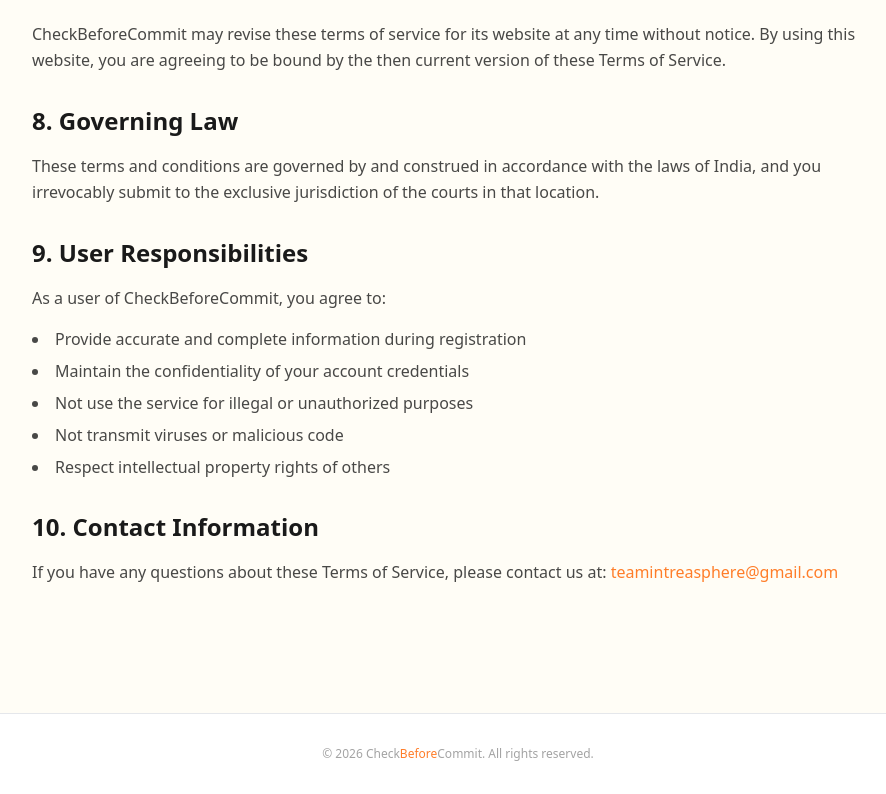
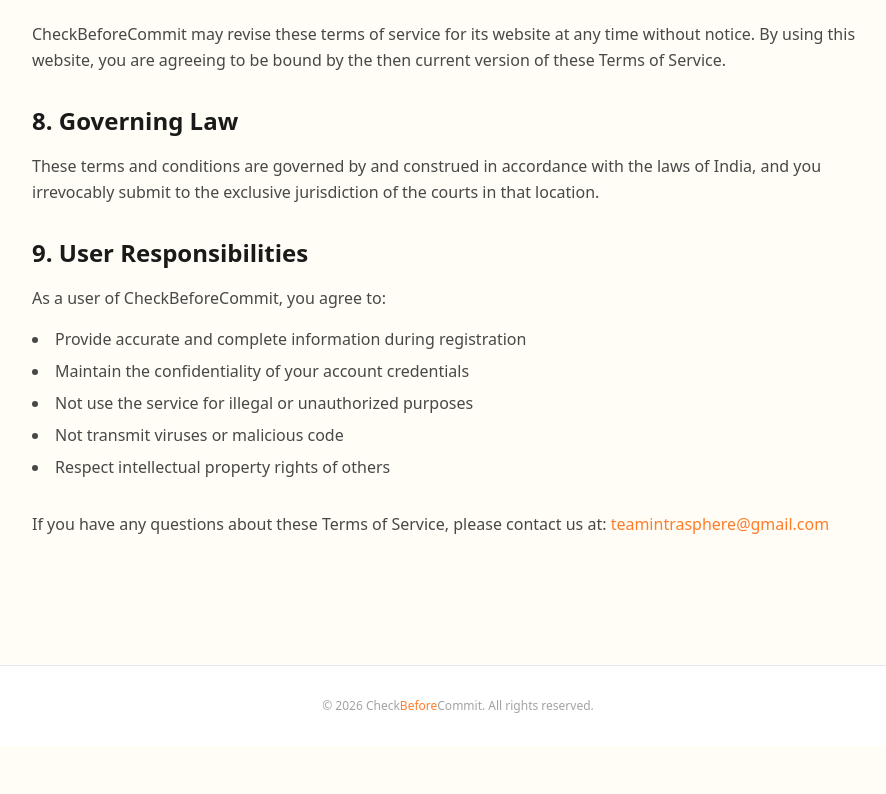
Before and after one commit to Yogareddy107/cbc1, a Next.js app: page /terms in a window 1280 px wide. Shown: the part 1487-2281 px from the top of the page, without its empty margins (182-1068 px from the left). After the commit the page ends 2233 px from the top, so only its background shows below. Built offline with nearby package versions, Linux system fonts and the light colour scheme; no server answers.

Commit message:
fix: update contact email to teamintrasphere@gmail.com and fix formatting

```diff
--- a/src/app/LandingClient.tsx
+++ b/src/app/LandingClient.tsx
@@ -572,7 +572,7 @@
                         <div className="space-y-6">
                             <h4 className="text-sm font-bold text-[#1A1A1A]">Connect</h4>
                             <ul className="space-y-3 text-sm text-[#1A1A1A]/60">
-                                <li><Link href="mailto:teamintreasphere@gmail.com" className="hover:text-[#FF7D29] transition-colors">Contact</Link></li>
+                                <li><Link href="mailto:teamintrasphere@gmail.com" className="hover:text-[#FF7D29] transition-colors">Contact</Link></li>
                                 <li><Link href="https://github.com" target="_blank" className="hover:text-[#FF7D29] transition-colors">GitHub</Link></li>
                             </ul>
                         </div>
--- a/src/app/cookies/page.tsx
+++ b/src/app/cookies/page.tsx
@@ -131,8 +131,8 @@
               <h2 className="text-2xl font-bold text-[#1A1A1A] mb-4">9. Contact Us</h2>
               <p className="text-[#1A1A1A]/80 leading-relaxed">
                 If you have questions about our Cookie Policy or how we use cookies, please contact us at:{' '}
-                <a href="mailto:teamintreasphere@gmail.com" className="text-[#FF7D29] hover:underline">
-                  teamintreasphere@gmail.com
+                <a href="mailto:teamintrasphere@gmail.com" className="text-[#FF7D29] hover:underline">
+                  teamintrasphere@gmail.com
                 </a>
               </p>
             </div>
--- a/src/app/privacy/page.tsx
+++ b/src/app/privacy/page.tsx
@@ -100,8 +100,8 @@
               <h2 className="text-2xl font-bold text-[#1A1A1A] mb-4">8. Contact Us</h2>
               <p className="text-[#1A1A1A]/80 leading-relaxed">
                 If you have questions about this Privacy Policy or our privacy practices, please contact us at:{' '}
-                <a href="mailto:teamintreasphere@gmail.com" className="text-[#FF7D29] hover:underline">
-                  teamintreasphere@gmail.com
+                <a href="mailto:teamintrasphere@gmail.com" className="text-[#FF7D29] hover:underline">
+                  teamintrasphere@gmail.com
                 </a>
               </p>
             </div>
--- a/src/app/terms/page.tsx
+++ b/src/app/terms/page.tsx
@@ -101,15 +101,12 @@
               </ul>
             </div>
 
-            <div>
-              <h2 className="text-2xl font-bold text-[#1A1A1A] mb-4">10. Contact Information</h2>
-              <p className="text-[#1A1A1A]/80 leading-relaxed">
-                If you have any questions about these Terms of Service, please contact us at:{' '}
-                <a href="mailto:teamintreasphere@gmail.com" className="text-[#FF7D29] hover:underline">
-                  teamintreasphere@gmail.com
-                </a>
-              </p>
-            </div>
+            <p className="text-[#1A1A1A]/80 leading-relaxed">
+              If you have any questions about these Terms of Service, please contact us at:{' '}
+              <a href="mailto:teamintrasphere@gmail.com" className="text-[#FF7D29] hover:underline">
+                teamintrasphere@gmail.com
+              </a>
+            </p>
           </section>
         </div>
       </main>
--- a/src/components/dashboard/TopBar.tsx
+++ b/src/components/dashboard/TopBar.tsx
@@ -53,7 +53,7 @@
                 )}
 
                 <a
-                    href="mailto:feedback@checkbeforecommit.com"
+                    href="mailto:teamintrasphere@gmail.com"
                     className="text-xs font-medium text-muted-foreground hover:text-foreground transition-colors flex items-center gap-2"
                 >
                     <MessageSquare className="w-3 h-3" />
```
